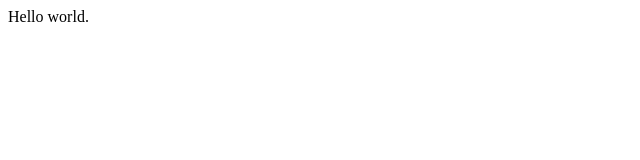
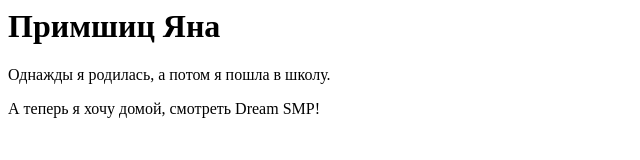
Before and after one commit to YanaPrimshic/site, a plain HTML site: page index.html in a window 1280 px wide. Shown: the whole page, without its empty margins (0-640 px from the left). Drawn offline with Linux system fonts and the light colour scheme.

Commit message:
Update index.html

```diff
--- a/index.html
+++ b/index.html
@@ -2,6 +2,8 @@
   <head>
   </head>
   <body>
-    <p>Hello world.<p>
+    <h1>Примшиц Яна</h1>
+    <p>Однажды я родилась, а потом я пошла в школу.</p>
+    <p>А теперь я хочу домой, смотреть Dream SMP!</p>
   </body>
 </html>
```
